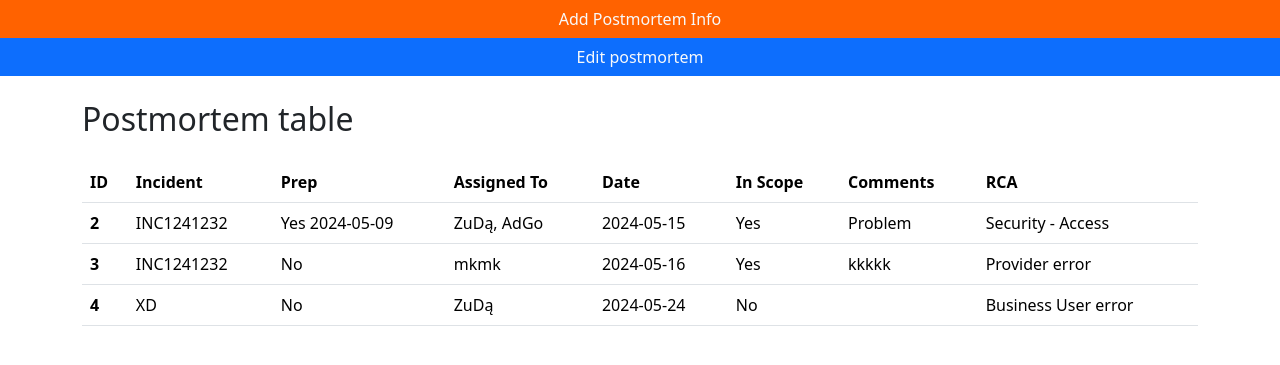
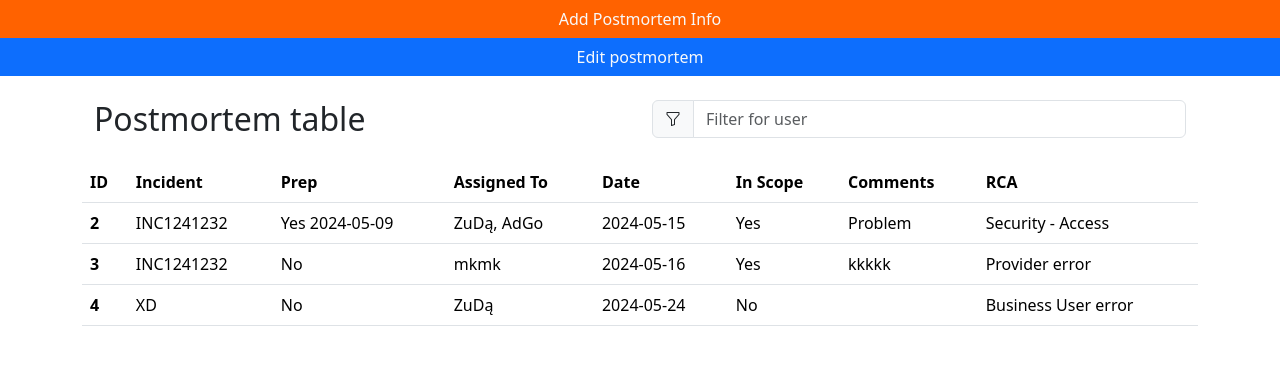
Before and after one commit to merdzikdominik/postmortems_table, a Flask app: page / in a window 1280 px wide. Shown: the top 365 px of the page. Run offline with Flask 3, Linux system fonts and the light colour scheme; some libraries are stand-ins or nearby versions.

Commit message:
added filtering

```diff
--- a/static/index.css
+++ b/static/index.css
@@ -5,3 +5,8 @@
     right: 35%;
     transform: translate(-50%, -50%);
 }
+
+/*h2 {
+    width: 50%;
+    margin: auto 0;
+}*/
--- a/templates/index.html
+++ b/templates/index.html
@@ -137,7 +137,23 @@
     </div>
 
     <div class="w-100 container d-flex flex-column mx-auto justify-content-center">
-        <h2 class="mt-4 mb-4">Postmortem table</h2>
+        <div class="container text-center">
+            <div class="row">
+                <div class="col text-start equal-width">
+                    <h2 class="mt-4 mb-4">Postmortem table</h2>
+                </div>
+                <div class="col equal-width">
+                    <div class="input-group mb-3 mt-4 input-group-custom">
+                        <span class="input-group-text" id="basic-addon1">
+                            <svg xmlns="http://www.w3.org/2000/svg" width="16" height="16" fill="currentColor" class="bi bi-funnel" viewBox="0 0 16 16">
+                                <path d="M1.5 1.5A.5.5 0 0 1 2 1h12a.5.5 0 0 1 .5.5v2a.5.5 0 0 1-.128.334L10 8.692V13.5a.5.5 0 0 1-.342.474l-3 1A.5.5 0 0 1 6 14.5V8.692L1.628 3.834A.5.5 0 0 1 1.5 3.5zm1 .5v1.308l4.372 4.858A.5.5 0 0 1 7 8.5v5.306l2-.666V8.5a.5.5 0 0 1 .128-.334L13.5 3.308V2z"/>
+                            </svg>
+                        </span>
+                        <input type="text" id="userFilter" class="form-control" placeholder="Filter for user" aria-label="Username" aria-describedby="basic-addon1">
+                    </div>
+                </div>
+            </div>
+        </div>
         <table class="table" id="rows-table">
             <thead>
                 <tr>
@@ -304,7 +320,22 @@
                     const comments = cells[5].textContent.trim();
                     const rca = cells[6].textContent.trim();
 
-                    const availableAssignedToOptions = ['Option 1', 'Option 2', 'Option 3'];
+                    const availableAssignedToOptions = [
+                        'RaAd',
+                        'JaBe',
+                        'PiCz',
+                        'ZuDą',
+                        'AdGo',
+                        'ArIr',
+                        'GrKo',
+                        'KrLa',
+                        'MiŁu',
+                        'DoMe',
+                        'MaSi',
+                        'ToWi',
+                        'RaZa',
+                        'MaZi'
+                    ];
 
                     const dropdownOptions = availableAssignedToOptions.map(option => {
                         return `<option value="${option}" ${assignedTo.includes(option) ? 'selected' : ''}>${option}</option>`;
@@ -420,6 +451,25 @@
                     }).catch(error => console.error('Error:', error));
                 });
             }
+
+            const filterInput = document.getElementById("userFilter");
+
+            filterInput.addEventListener("keyup", function() {
+                const filterValue = filterInput.value.toLowerCase();
+                const tableRows = document.querySelectorAll("#rows-table tbody tr");
+
+                tableRows.forEach(row => {
+                    const assignedToCell = row.querySelector("td:nth-child(4)");
+                    if (assignedToCell) {
+                        const cellText = assignedToCell.textContent.toLowerCase();
+                        if (cellText.includes(filterValue)) {
+                            row.style.display = "";
+                        } else {
+                            row.style.display = "none";
+                        }
+                    }
+                });
+            });
         });
 
     </script>
```
Also changed, not shown: instance/rows.db.
